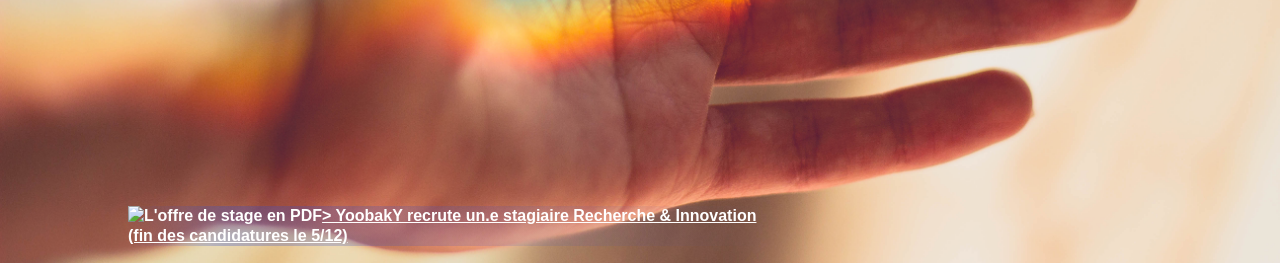
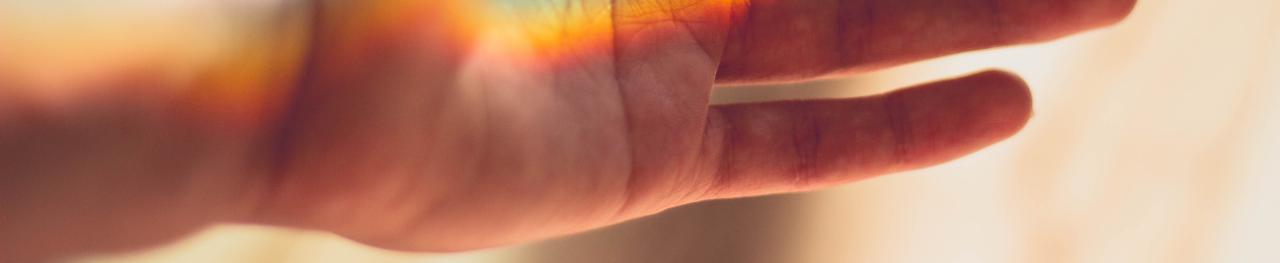
Before and after one commit to yoobaky/yoobaky.github.io, a website: page index.html in a window 1280 px wide. Shown: the part 454-717 px from the top of the page. Drawn offline with Linux system fonts and the light colour scheme; files whose address does not match are found by name.

Commit message:
Update index.html

```diff
--- a/index.html
+++ b/index.html
@@ -109,11 +109,7 @@
           }
       </style>
 
-      <!-- News -->
-      <a href="#" class="on-the-fly"> <img style="height: 20px; float: left;" src="assets/img/yoobaky-Offre-de-stage-recherche&innovation.pdf" alt="L'offre de stage en PDF" class="img-fluid">
-		<span style="text-decoration: underline;" >> YoobakY recrute un.e stagiaire Recherche & Innovation (fin des candidatures le 5/12)</span>
-	  </a>
-      <!-- /News -->
+
 
       <ul class="nav social-share justify-content-center">
 <!--         <li class="nav-item"><a class="nav-link" href="#"><span class="icon-twitter"></span></a></li>-->
```
